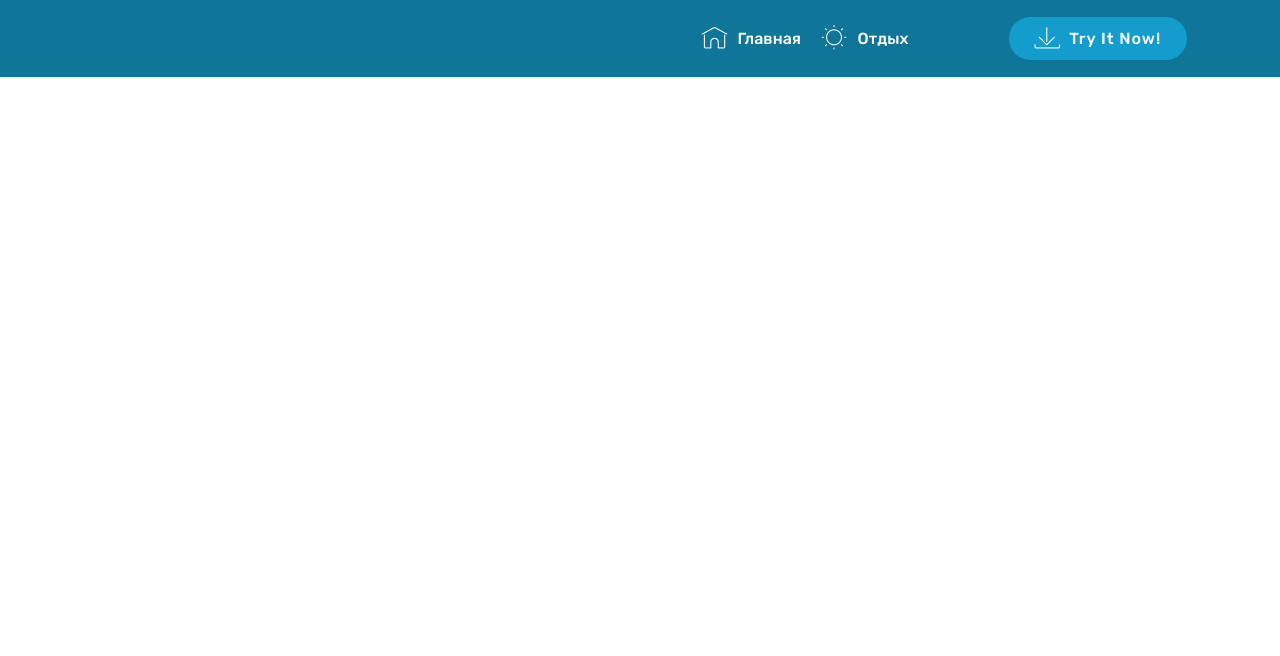
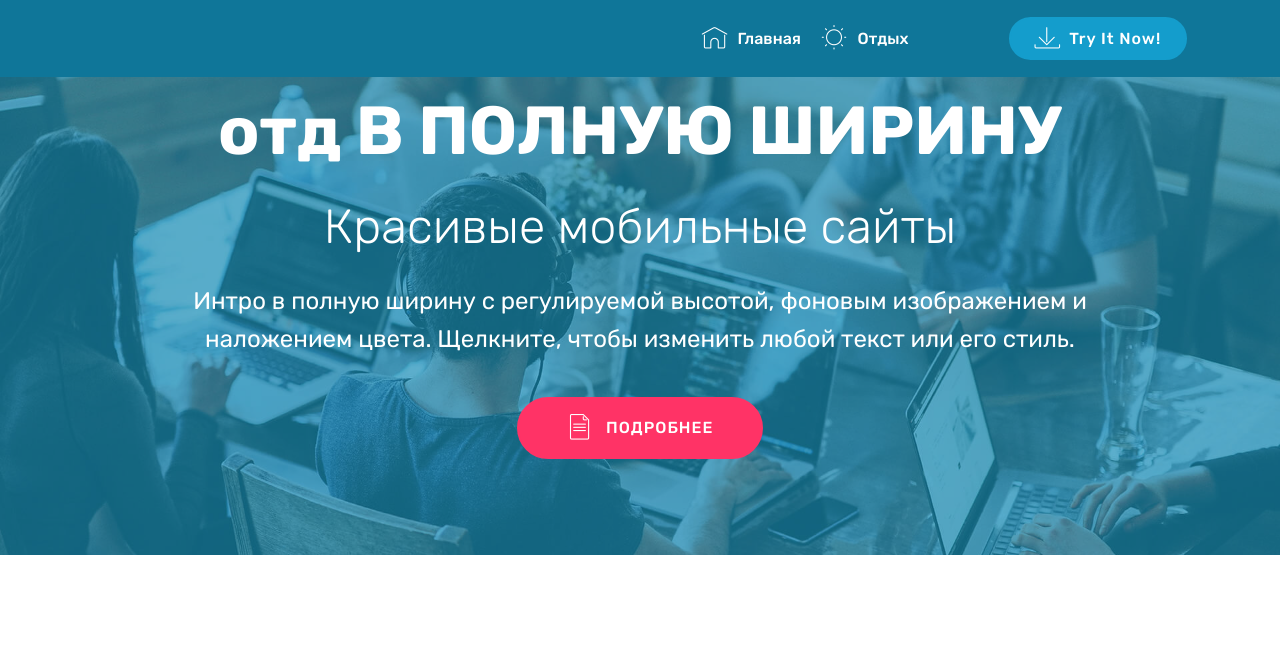
Before and after one commit to NataliaShepsi/NataliaShepsi.github.io, a plain HTML site: page page1.html in a window 1280 px wide. Drawn offline with Linux system fonts and the light colour scheme; files whose address does not match are found by name.

Commit message:
create github pages

```diff
--- a/assets/mobirise/css/mbr-additional.css
+++ b/assets/mobirise/css/mbr-additional.css
@@ -1542,3 +1542,8 @@ section.lazy-placeholder:after {
 .cid-qTkzRZLJNu .dropdown-item:hover {
   color: #cccccc !important;
 }
+.cid-s5Qo3R6ejK {
+  padding-top: 90px;
+  padding-bottom: 90px;
+  background-image: url("../../../assets/images/background4.jpg");
+}
--- a/page1.html
+++ b/page1.html
@@ -62,8 +62,34 @@
     </nav>
 </section>
 
+<section class="engine"><a href="https://mobirise.info/f">simple website maker</a></section><section class="header1 cid-s5Qo3R6ejK mbr-parallax-background" id="header1-5">
 
-  <section class="engine"><a href="https://mobirise.info/q">responsive site templates</a></section><script src="assets/web/assets/jquery/jquery.min.js"></script>
+
+
+    <div class="mbr-overlay" style="opacity: 0.6; background-color: rgb(20, 157, 204);">
+    </div>
+
+    <div class="container">
+        <div class="row justify-content-md-center">
+            <div class="mbr-white col-md-10">
+                <h1 class="mbr-section-title align-center mbr-bold pb-3 mbr-fonts-style display-1">отд В ПОЛНУЮ ШИРИНУ
+                </h1>
+                <h3 class="mbr-section-subtitle align-center mbr-light pb-3 mbr-fonts-style display-2">
+                    Красивые мобильные сайты
+                </h3>
+                <p class="mbr-text align-center pb-3 mbr-fonts-style display-5">
+                    Интро в полную ширину с регулируемой высотой, фоновым изображением и наложением цвета. Щелкните, чтобы изменить любой текст или его стиль.
+                </p>
+                <div class="mbr-section-btn align-center"><a class="btn btn-md btn-secondary display-4" href="https://mobirise.co">
+                        <span class="mbr-iconfont mbri-file"></span>ПОДРОБНЕЕ</a></div>
+            </div>
+        </div>
+    </div>
+
+</section>
+
+
+  <script src="assets/web/assets/jquery/jquery.min.js"></script>
   <script src="assets/popper/popper.min.js"></script>
   <script src="assets/bootstrap/js/bootstrap.min.js"></script>
   <script src="assets/tether/tether.min.js"></script>
@@ -71,6 +97,7 @@
   <script src="assets/dropdown/js/nav-dropdown.js"></script>
   <script src="assets/dropdown/js/navbar-dropdown.js"></script>
   <script src="assets/touchswipe/jquery.touch-swipe.min.js"></script>
+  <script src="assets/parallax/jarallax.min.js"></script>
   <script src="assets/theme/js/script.js"></script>
 
 
```
Also changed, not shown: index.html (+1 -1 lines), 1 other file.
